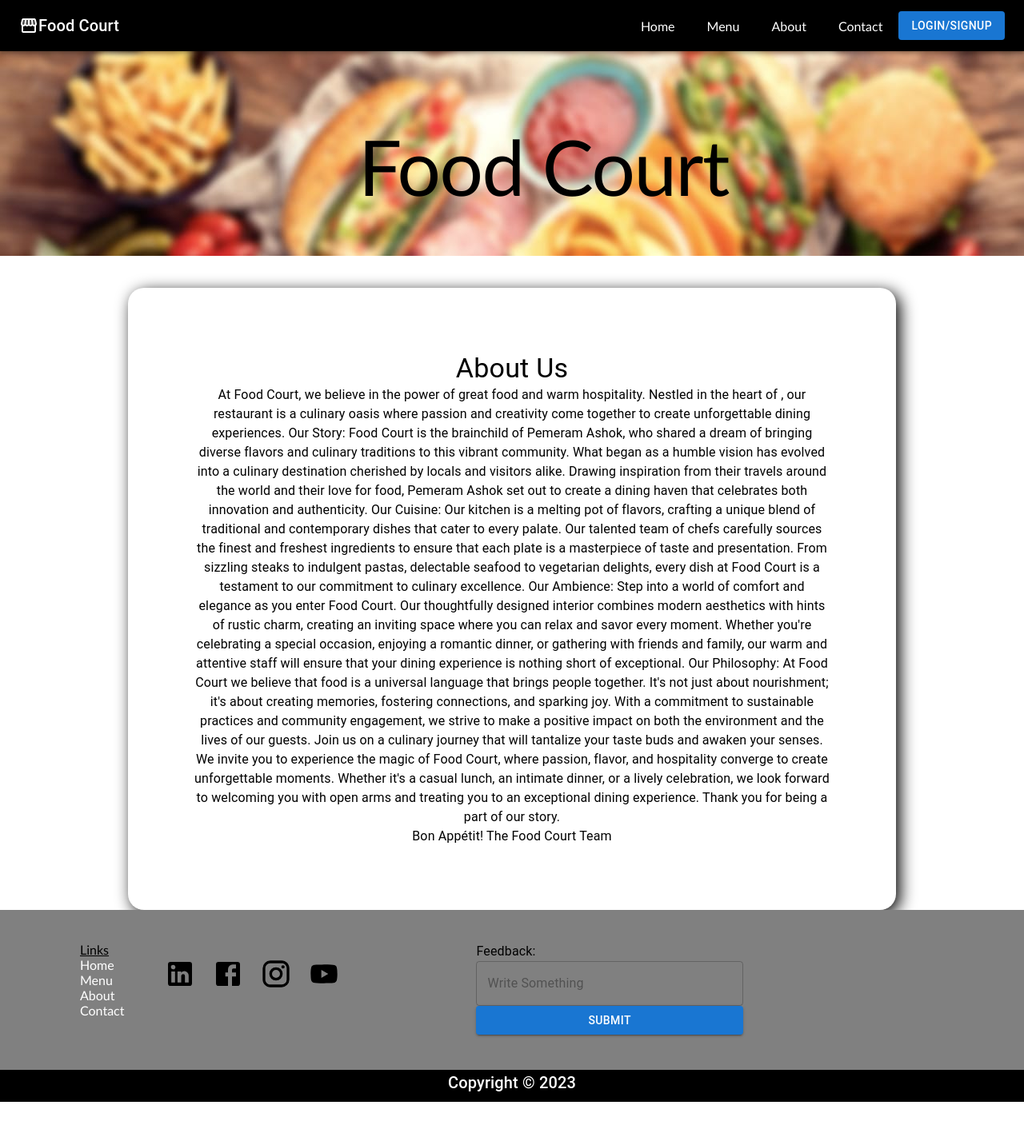
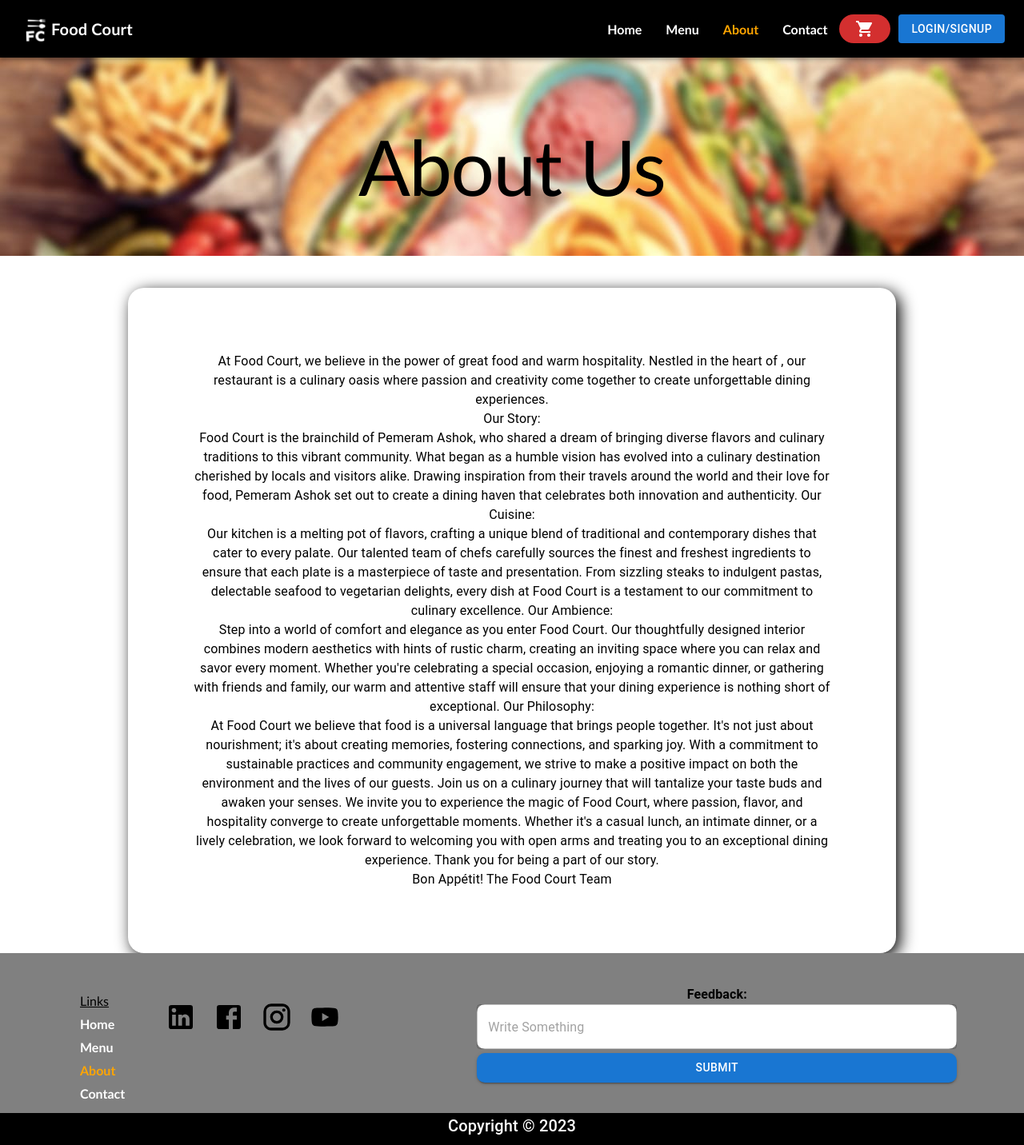
Before and after one commit to RamaMReddy/DailyAssesment, a React (Create React App) app in the folder restaurent/: page /about in a window 1280 px wide. Shown: the whole page at 80% size. Before the commit the page ends 1378 px from the top, so only its background shows below. Built offline with nearby package versions, Linux system fonts and the light colour scheme.

Commit message:
React Project

```diff
--- a/restaurent/src/components/about.js
+++ b/restaurent/src/components/about.js
@@ -21,7 +21,7 @@ function About() {
           alignItems:'center',
 
        }}>
-          <Typography variant='h1' position={'absolute'} top={'7%'} left={'35%'}><p>Food Court</p></Typography>
+          <Typography variant='h1' position={'absolute'} top={'7%'} left={'35%'}><p>About Us</p></Typography>
         </Box>
        <Box maxWidth={800} textAlign={'center'}
          alignItems={'center'}
@@ -35,19 +35,19 @@ function About() {
         backgroundColor={'white'}
 
      >
-         <Typography variant='h4' textAlign={'center'}>About Us</Typography>
-         <Typography> At Food Court, we believe in the power of great food and warm hospitality. Nestled in the heart of , our restaurant is a culinary oasis where passion and creativity come together to create unforgettable dining experiences.
 
-Our Story:
+         <Typography> At Food Court, we believe in the power of great food and warm hospitality. Nestled in the heart of , our restaurant is a culinary oasis where passion and creativity come together to create unforgettable dining experiences.<br></br>
+
+Our Story:<br></br>
 Food Court is the brainchild of Pemeram Ashok, who shared a dream of bringing diverse flavors and culinary traditions to this vibrant community. What began as a humble vision has evolved into a culinary destination cherished by locals and visitors alike. Drawing inspiration from their travels around the world and their love for food, Pemeram Ashok set out to create a dining haven that celebrates both innovation and authenticity.
 
-Our Cuisine:
+Our Cuisine:<br></br>
 Our kitchen is a melting pot of flavors, crafting a unique blend of traditional and contemporary dishes that cater to every palate. Our talented team of chefs carefully sources the finest and freshest ingredients to ensure that each plate is a masterpiece of taste and presentation. From sizzling steaks to indulgent pastas, delectable seafood to vegetarian delights, every dish at Food Court is a testament to our commitment to culinary excellence.
 
-Our Ambience:
+Our Ambience:<br></br>
 Step into a world of comfort and elegance as you enter Food Court. Our thoughtfully designed interior combines modern aesthetics with hints of rustic charm, creating an inviting space where you can relax and savor every moment. Whether you're celebrating a special occasion, enjoying a romantic dinner, or gathering with friends and family, our warm and attentive staff will ensure that your dining experience is nothing short of exceptional.
 
-Our Philosophy:
+Our Philosophy:<br></br>
 At Food Court we believe that food is a universal language that brings people together. It's not just about nourishment; it's about creating memories, fostering connections, and sparking joy. With a commitment to sustainable practices and community engagement, we strive to make a positive impact on both the environment and the lives of our guests.
 
 Join us on a culinary journey that will tantalize your taste buds and awaken your senses. We invite you to experience the magic of Food Court, where passion, flavor, and hospitality converge to create unforgettable moments. Whether it's a casual lunch, an intimate dinner, or a lively celebration, we look forward to welcoming you with open arms and treating you to an exceptional dining experience.
--- a/restaurent/src/components/box.js
+++ b/restaurent/src/components/box.js
@@ -1,6 +1,7 @@
 import React from 'react'
 import { Box, Button, Typography } from '@mui/material'
 import DeliveryDiningIcon from '@mui/icons-material/DeliveryDining';
+import { Link } from 'react-router-dom';
 import './navigationbar.css'
 
 
@@ -18,13 +19,13 @@ function Welcome() {
       <Box paddingTop={20} paddingLeft={5} textAlign={'center'} sx={{display:{xs:'block',sm:'none'}}} >
       <Typography variant='h2' color={'white'}>Welcome to <q><b>Foot Court</b></q></Typography>
       <Typography variant='h6' color={'white'}>The Native place of Healthy and Tasty Food</Typography>
-      <Button variant='contained' color='warning' endIcon={<DeliveryDiningIcon/>}> Order Now</Button>
+      <Link to='/menu' ><Button variant='contained' color='warning' endIcon={<DeliveryDiningIcon/>}> Order Now</Button> </Link>
       </Box>
 
       <Box paddingTop={40} paddingLeft={5} textAlign={'center'} sx={{display:{xs:'none',sm:'block'}}} >
       <Typography variant='h2' color={'white'}>Welcome to <q><b>Foot Court</b></q></Typography>
       <Typography variant='h6' color={'white'}>The Native place of Healthy and Tasty Food</Typography>
-      <Button variant='contained' color='warning' endIcon={<DeliveryDiningIcon/>}> Order Now</Button>
+      <Link to='/menu' ><Button variant='contained' color='warning' endIcon={<DeliveryDiningIcon/>}> Order Now</Button> </Link>
       </Box>
       </Box>
     </div>
--- a/restaurent/src/components/contact.js
+++ b/restaurent/src/components/contact.js
@@ -21,7 +21,7 @@ function Contact() {
 
 
        }}>
-             <Typography variant='h1' position={'absolute'} top={'7%'} left={'35%'}><p>Food Court</p></Typography>
+             <Typography variant='h1' position={'absolute'} top={'7%'} left={'35%'}><p>Contact Us</p></Typography>
         </Box>
        <Box maxWidth={800} textAlign={'center'}
          alignItems={'center'}
@@ -36,7 +36,7 @@ function Contact() {
         display={'flex'}
     >
         <Box>
-         <Typography variant='h4' textAlign={'center'}>Contact Us</Typography><br></br><br></br>
+
          <Typography variant='h5'> <FmdGoodIcon/> Address</Typography>
            <Box>
               <Typography color={'GrayText'}>Kurnool Branch</Typography>
--- a/restaurent/src/components/footer.js
+++ b/restaurent/src/components/footer.js
@@ -1,6 +1,6 @@
 import { Box, Button, TextField, Typography } from '@mui/material'
 import React from 'react'
-import { Link } from 'react-router-dom';
+import { NavLink } from 'react-router-dom';
 import './navigationbar.css'
 import LinkedInIcon from '@mui/icons-material/LinkedIn';
 import FacebookIcon from '@mui/icons-material/Facebook';
@@ -10,14 +10,19 @@ import YouTubeIcon from '@mui/icons-material/YouTube';
 function Footer() {
   return (
     <div>
+         <Box height={100} paddingLeft={5} paddingRight={5} sx={{display:{sm:'none'}, backgroundColor:'gray',}}>
+            <Typography textAlign={'center'} fontWeight={'bold'}>Feedback:</Typography>
+            <TextField placeholder='Write Something' type='text' fullWidth sx={{backgroundColor:'white',borderRadius:'10px'}}></TextField>
+            <Button color='primary' variant='contained' fullWidth sx={{marginTop:'5px',borderRadius:'10px'}}>submit</Button>
+        </Box>
        <Box sx={{backgroundColor:'gray'}} height={200} display={'flex'}>
         <Box paddingTop={5}>
           <ul className='nav-menu-foot'>
               <li><u>Links</u></li>
-               <li><Link to='/'>Home</Link></li>
-               <li><Link to='/menu'>Menu</Link></li>
-               <li><Link to='/about'>About</Link></li>
-               <li><Link to='/contact'>Contact</Link></li>
+               <li><NavLink to='/'>Home</NavLink></li>
+               <li><NavLink to='/menu'>Menu</NavLink></li>
+               <li><NavLink to='/about'>About</NavLink></li>
+               <li><NavLink to='/contact'>Contact</NavLink></li>
                </ul>
         </Box>
         <Box>
@@ -30,10 +35,10 @@ function Footer() {
           </ul>
         </Box>
 
-        <Box marginLeft={20} marginTop={5} >
-            <Typography>Feedback:</Typography>
-            <TextField placeholder='Write Something' type='text' fullWidth></TextField>
-            <Button color='primary' variant='contained' fullWidth>submit</Button>
+        <Box marginLeft={20} marginTop={5} width={600} sx={{display:{xs:'none',sm:'block'}}}>
+            <Typography textAlign={'center'} fontWeight={'bold'}>Feedback:</Typography>
+            <TextField placeholder='Write Something' type='text' fullWidth sx={{backgroundColor:'white',borderRadius:'10px'}}></TextField>
+            <Button color='primary' variant='contained' fullWidth sx={{marginTop:'5px',borderRadius:'10px'}}>submit</Button>
         </Box>
         </Box>
         <Box height={40} sx={{backgroundColor:'black', color:'white',textAlign:'center'}}>
--- a/restaurent/src/components/navigationbar.css
+++ b/restaurent/src/components/navigationbar.css
@@ -10,16 +10,17 @@
 }
 
 .nav-menu li{
-    margin: 0 20px;
+    margin: 0 15px;
+    font-weight: bold;
 }
 
 .nav-menu li a{
     text-decoration: none;
     color: white;
 }
-.nav-menu li a:hover{
-    text-decoration: none;
-    color: orange;
+.nav-menu li :hover{
+
+    color: grey;
 }
 .cont-list{
     list-style-type:none;
@@ -43,9 +44,17 @@
     padding: 0%;
     margin-left: 100px;
 }
+.nav-menu-foot li:hover{
+    color: gray;
+}
+.nav-menu-foot li{
+    margin-top: 10px;
+}
 .nav-menu-foot li a{
     text-decoration: none;
+   font-weight: bold;
     color: white;
+
 }
 
 .cont-list-foot{
@@ -83,6 +92,18 @@
     margin-top: 30px;
 }
 .nav-menu-mob li :hover{
+    color: gray;
+
+}
+.nav-menu li .active{
+
+    color: orange;
+}
+.nav-menu-mob li .active{
     color: orange;
 
 }
+.nav-menu-foot li .active{
+    color: orange;
+
+}
--- a/restaurent/src/components/navigationbar.js
+++ b/restaurent/src/components/navigationbar.js
@@ -1,10 +1,10 @@
 import React, { useState } from 'react'
-import {Typography,AppBar,Toolbar, Box, IconButton, Drawer, Button} from "@mui/material";
+import {Typography,AppBar,Toolbar, Box, IconButton, Drawer, Button,Avatar} from "@mui/material";
 import MenuIcon from '@mui/icons-material/Menu';
 import StorefrontTwoToneIcon from '@mui/icons-material/StorefrontTwoTone';
-import { Link } from 'react-router-dom';
+import {NavLink } from 'react-router-dom';
 import './navigationbar.css';
-import { orange } from '@mui/material/colors';
+import ShoppingCartIcon from '@mui/icons-material/ShoppingCart';
 
 
 
@@ -24,10 +24,10 @@ const drawer = (
       </Box>
 
         <ul className='nav-menu-mob'>
-               <li><Link to='/'>Home</Link></li>
-               <li><Link to='/menu'>Menu</Link></li>
-               <li><Link to='/about'>About</Link></li>
-               <li><Link to='/contact'>Contact</Link></li>
+               <li><NavLink to='/'>Home</NavLink></li>
+               <li><NavLink to='/menu'>Menu</NavLink></li>
+               <li><NavLink to='/about'>About</NavLink></li>
+               <li><NavLink to='/contact'>Contact</NavLink></li>
                </ul>
 
      </Box>
@@ -41,19 +41,21 @@ const drawer = (
             <IconButton color='inherit' aria-label='open drawer' edge='start' sx={{display:{sm:'none'}}} onClick={drawertoggle}>
               <MenuIcon/>
             </IconButton>
-               <StorefrontTwoToneIcon/>
-               <Typography variant='h6' sx={{flexGrow:1}}>Food Court</Typography>
+            <Avatar variant='square' alt="Logo" src="logo.png" />
+               {/* <StorefrontTwoToneIcon/> */}
+               <Typography variant='h6' sx={{flexGrow:1}}><b><p style={{fontSize:'20px'}}>Food Court</p></b></Typography>
                {/* <Link to="/">Home</Link>
                <Link to="/menu">Menu</Link> */}
                <Box sx={{display:{xs:'none',sm:'block'}}}>
                <ul className='nav-menu'>
-               <li><Link to='/'>Home</Link></li>
-               <li><Link to='/menu'>Menu</Link></li>
-               <li><Link to='/about'>About</Link></li>
-               <li><Link to='/contact'>Contact</Link></li>
+               <li><NavLink to='/'>Home</NavLink></li>
+               <li><NavLink to='/menu'>Menu</NavLink></li>
+               <li><NavLink to='/about'>About</NavLink></li>
+               <li><NavLink to='/contact'>Contact</NavLink></li>
                </ul>
                </Box>
-               <Link to='/login'> <Button variant='contained'>Login/Signup</Button></Link>
+               <NavLink to=''> <Button variant='contained' color='error' sx={{borderRadius:'50px',marginRight:'10px'}}><ShoppingCartIcon/></Button></NavLink>
+               <NavLink to='/login'> <Button variant='contained'>Login/Signup</Button></NavLink>
 
            </Toolbar>
 
```
Also changed, not shown: restaurent/src/components/menu.js (+16 -4 lines), restaurent/public/logo.png (added).
